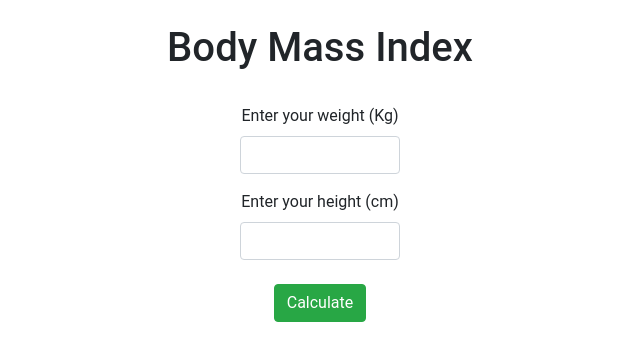
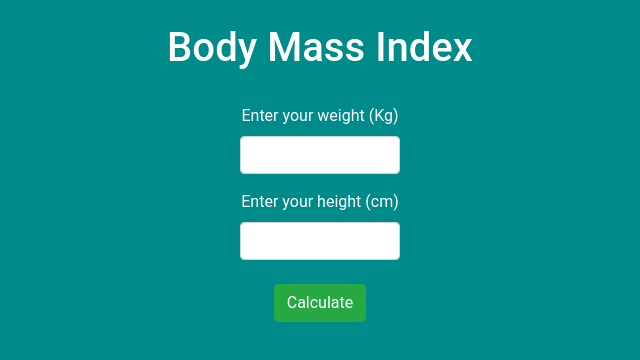
Before and after one commit to martinKindall/angular-dependency-injection, an Angular app: page / in a window 1280 px wide. Shown: the top 360 px of the page, without its empty margins (320-960 px from the left). Built offline with nearby package versions, Linux system fonts and the light colour scheme.

Commit message:
Just setting properly background color

```diff
--- a/src/app/app.component.html
+++ b/src/app/app.component.html
@@ -1,4 +1,5 @@
-<div class="container text-center">
+<div id="home">
+  <div class="container text-center text-white">
     <div class="row my-4">
       <div class="col-12">
         <h1>Body Mass Index</h1>
@@ -38,3 +39,4 @@
       <div class="col-4"></div>
     </div>
   </div>
+</div>
--- a/src/index.html
+++ b/src/index.html
@@ -7,7 +7,7 @@
   <meta name="viewport" content="width=device-width, initial-scale=1">
   <link rel="icon" type="image/x-icon" href="favicon.ico">
 </head>
-<body>
+<body class="my-background">
   <app-root></app-root>
 </body>
 </html>
--- a/src/styles.css
+++ b/src/styles.css
@@ -3,3 +3,9 @@
 
 html, body { height: 100%; }
 body { margin: 0; font-family: Roboto, "Helvetica Neue", sans-serif; }
+
+.my-background {
+  background-color: darkcyan;
+  width: 100%;
+  height: 100%;
+}
```
Lines whose indentation alone changed are shown as unchanged.
